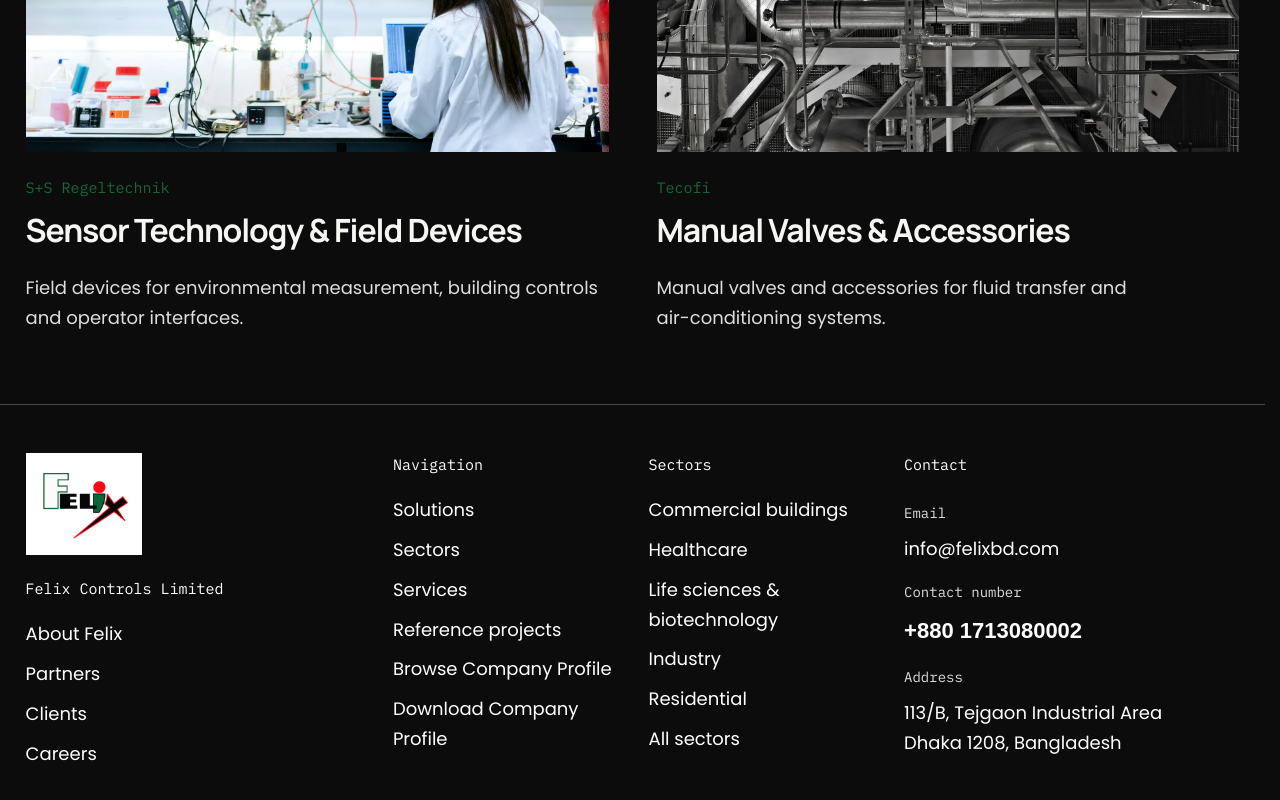
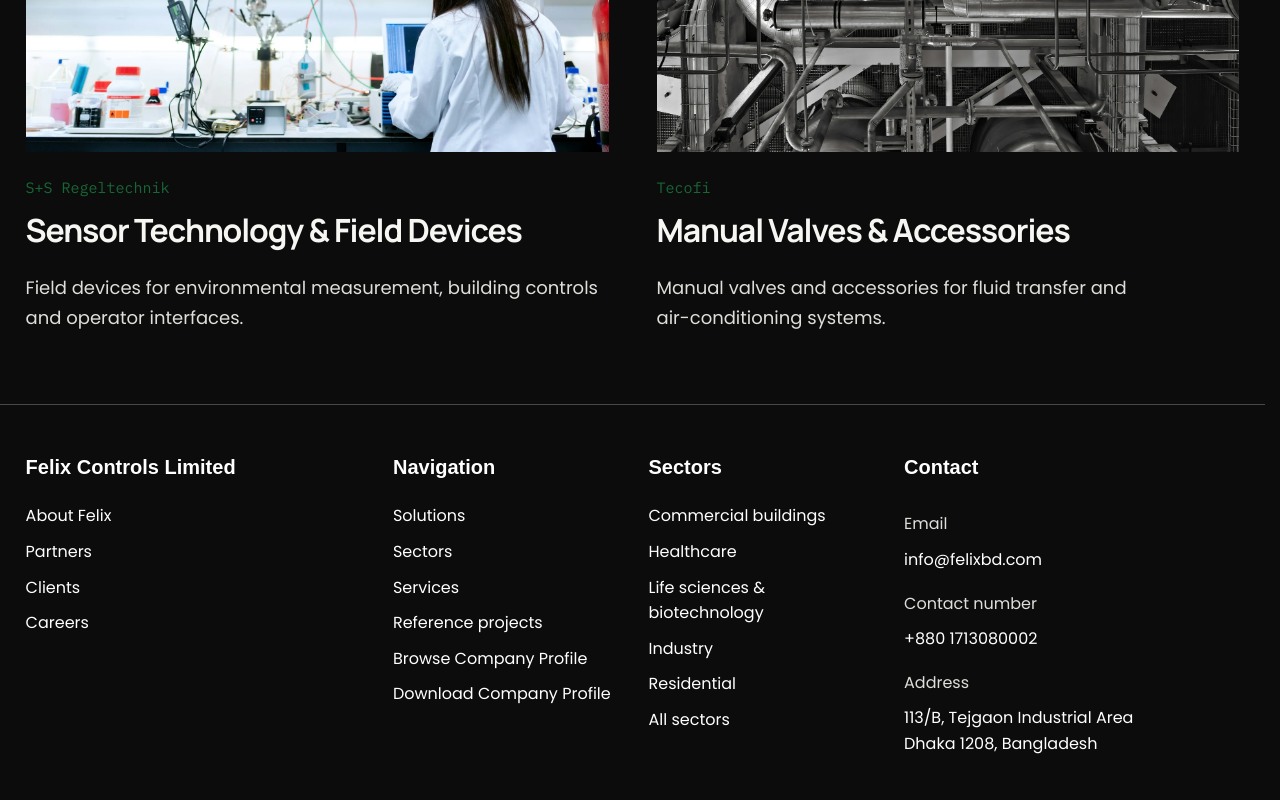
Before and after one commit to GatorAlli/fcl-web, a Next.js app: page /solutions in a window 1280 px wide. Shown: the part 4159-4959 px from the top of the page. Built offline with nearby package versions, Linux system fonts and the light colour scheme; a web font is replaced by a local one.

Commit message:
style: update footer layout and typography for improved readability

```diff
--- a/app/globals.css
+++ b/app/globals.css
@@ -1055,25 +1055,29 @@ button.fcl-link {
 .global-footer a:hover {
   text-decoration: underline;
 }
-.footer-directory .fcl-label {
-  font-family: var(--font-data);
-  @apply mb-[8px];
-}
-.footer-logo {
-  @apply block mb-[12px];
-}
-.footer-logo img {
-  @apply w-[88px] h-[82px] object-contain;
-  filter: brightness(0) invert(1);
+.footer-directory {
+  font-family: var(--font-reading), Arial, sans-serif;
+  font-size: 16px;
+  line-height: 1.6;
+}
+.footer-directory :is(a, address, .footer-data-label, .footer-heading) {
+  font-family: inherit;
+}
+.footer-directory .footer-heading {
+  margin: 0 0 12px;
+  font-size: 20px;
+  font-weight: 700;
+  line-height: 1.4;
+  letter-spacing: normal;
+  @apply text-surface;
+}
+.footer-directory :is(a, address, .footer-data-label) {
+  font-size: 16px;
+  font-weight: 400;
+  line-height: 1.6;
 }
 .footer-data-label {
-  font: 400 14px/1.5 var(--font-data);
-  color: var(--rule);
-  @apply mt-[8px];
-}
-.footer-primary-phone {
-  font-weight: 700;
-  font-size: 22px;
+  @apply mt-[8px] text-surface;
 }
 .footer-bottom {
   border-top: 1px solid var(--rule);
@@ -2548,14 +2552,6 @@ main :is(h1, h2, .fcl-intro-lead, .opening-statement):not(.sr-only) {
 .brand-select-trigger[data-popup-open] .brand-select-icon svg {
   transform: rotate(180deg);
 }
-.footer-logo {
-  @apply [background:var(--surface)];
-  padding: 10px 14px;
-}
-.footer-logo img {
-  filter: none;
-  @apply w-[88px] h-[82px];
-}
 @media (max-width: 650px) {
   .studio-home .fcl-section {
     @apply py-[40px];
--- a/components/site/studio-shell.tsx
+++ b/components/site/studio-shell.tsx
@@ -480,27 +480,14 @@ export function StudioShell({ children }: { children: React.ReactNode }) {
         )}
         <div className="fcl-container footer-directory">
           <div>
-            <Link
-              href="/"
-              className="footer-logo"
-              aria-label="Felix Controls Limited, home"
-            >
-              <Image
-                src="/assets/felix-logo-web.png"
-                width={270}
-                height={250}
-                alt="Felix Controls Limited"
-                unoptimized
-              />
-            </Link>
-            <span className="fcl-label">Felix Controls Limited</span>
+            <h2 className="footer-heading">Felix Controls Limited</h2>
             <Link href="/about">About Felix</Link>
             <Link href="/partners">Partners</Link>
             <Link href="/clients">Clients</Link>
             <Link href="/careers">Careers</Link>
           </div>
           <div>
-            <span className="fcl-label">Navigation</span>
+            <h2 className="footer-heading">Navigation</h2>
             <Link href="/solutions">Solutions</Link>
             <Link href="/sectors">Sectors</Link>
             <Link href="/services">Services</Link>
@@ -511,7 +498,7 @@ export function StudioShell({ children }: { children: React.ReactNode }) {
             </a>
           </div>
           <div>
-            <span className="fcl-label">Sectors</span>
+            <h2 className="footer-heading">Sectors</h2>
             {sectors
               .filter((item) =>
                 [
@@ -530,7 +517,7 @@ export function StudioShell({ children }: { children: React.ReactNode }) {
             <Link href="/sectors">All sectors</Link>
           </div>
           <div className="footer-business-details">
-            <span className="fcl-label">Contact</span>
+            <h2 className="footer-heading">Contact</h2>
             <span className="footer-data-label">Email</span>
             <a href="mailto:info@felixbd.com">info@felixbd.com</a>
             <span className="footer-data-label">Contact number</span>
```
